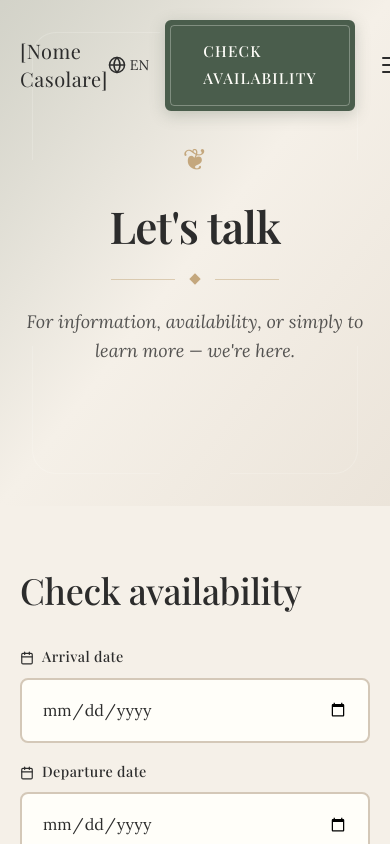
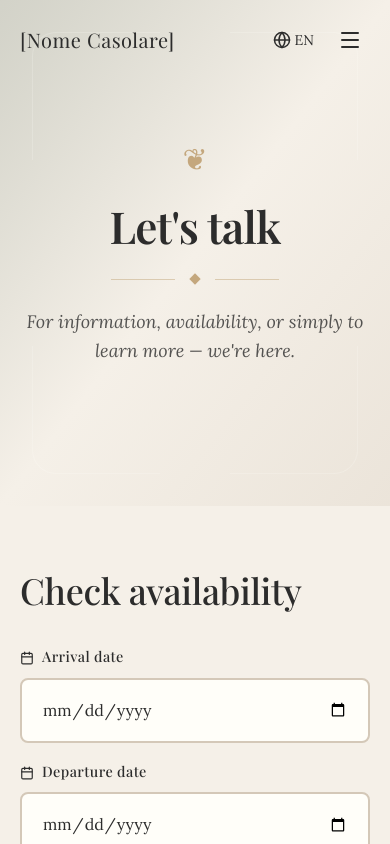
Before and after one commit to iTzRusso10/conac-3, a Next.js app: page /en/contatti in a window 390 px wide. Shown: the top 844 px of the page. Built offline with nearby package versions, Linux system fonts and the light colour scheme; a web font is replaced by a local one.

Commit message:
Remove desktop and mobile CTA links from Navbar component to streamline navigation. This change simplifies the layout and focuses on essential menu items.

```diff
--- a/src/components/layout/Navbar.tsx
+++ b/src/components/layout/Navbar.tsx
@@ -121,14 +121,6 @@ export default function Navbar({ dictionary, locale }: NavbarProps) {
                 </AnimatePresence>
               </div>
 
-              {/* Desktop CTA */}
-              <Link
-                href={`/${locale}/contatti`}
-                className="hidden md:inline-flex btn btn-primary"
-              >
-                {dictionary.cta.checkAvailability}
-              </Link>
-
               {/* Mobile Menu Button */}
               <button
                 onClick={() => setIsMobileMenuOpen(!isMobileMenuOpen)}
@@ -179,16 +171,6 @@ export default function Navbar({ dictionary, locale }: NavbarProps) {
                     </Link>
                   ))}
                 </nav>
-
-                <div className="mt-8">
-                  <Link
-                    href={`/${locale}/contatti`}
-                    onClick={() => setIsMobileMenuOpen(false)}
-                    className="btn btn-primary w-full justify-center"
-                  >
-                    {dictionary.cta.checkAvailability}
-                  </Link>
-                </div>
               </div>
             </motion.div>
           </motion.div>
```
